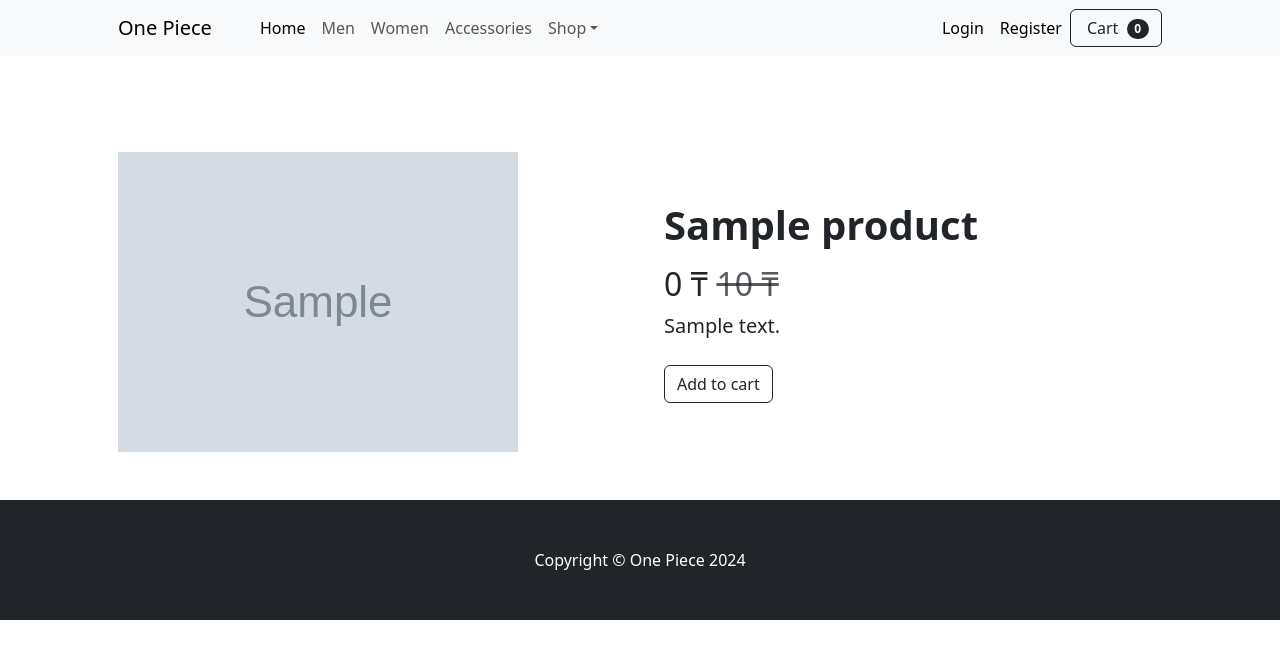
After one commit to rauan06/ecommerce-website, a Django app: template homepages/templates/single.html in a window 1280 px wide. The commit adds this page. Shown: the top 659 px of the page. Run offline with Django 5.2, Linux system fonts and the light colour scheme; the template is opened without the code that fills it: values that come from a table or form of the project are taken from there, others are empty; tables that the repository leaves empty hold one stand-in row (values such as "Sample post"); grey boxes marked "Sample" are stand-in pictures; some libraries are stand-ins or nearby versions.

Commit message:
Decorated Single Page

```diff
--- a/homepages/templates/base.html
+++ b/homepages/templates/base.html
@@ -20,11 +20,11 @@
         <!-- Navigation-->
         <nav class="navbar navb navbar-expand-lg navbar-light bg-light">
             <div class="container px-4 px-lg-5">
-                <a class="navbar-brand" href="#!">One Piece</a>
+                <a class="navbar-brand" href="{% url 'homepages:index' %}">One Piece</a>
                 <button class="navbar-toggler" type="button" data-bs-toggle="collapse" data-bs-target="#navbarSupportedContent" aria-controls="navbarSupportedContent" aria-expanded="false" aria-label="Toggle navigation"><span class="navbar-toggler-icon"></span></button>
                 <div class="collapse navbar-collapse" id="navbarSupportedContent">
                     <ul class="navbar-nav me-auto mb-2 mb-lg-0 ms-lg-4">
-                        <li class="nav-item"><a class="nav-link active" aria-current="page" href="#!">Home</a></li>
+                        <li class="nav-item"><a class="nav-link active" aria-current="page" href="{% url 'homepages:index' %}">Home</a></li>
                         <li class="nav-item"><a class="nav-link" href="#!">Men</a></li>
                         <li class="nav-item"><a class="nav-link" href="#!">Women</a></li>
                         <li class="nav-item"><a class="nav-link" href="#!">Accessories</a></li>
@@ -61,7 +61,7 @@
 
 
 <footer class="py-5 bg-dark">
-    <div class="container"><p class="m-0 text-center text-white">Copyright &copy; Your Website 2023</p></div>
+    <div class="container"><p class="m-0 text-center text-white">Copyright &copy; One Piece  {% now "Y" %}</p></div>
 </footer>
 <!-- Bootstrap core JS-->
 <!-- Core theme JS-->
--- a/homepages/templates/index.html
+++ b/homepages/templates/index.html
@@ -54,7 +54,7 @@
                                 </div>
                                 <!-- Product actions-->
                                 <div class="card-footer p-4 pt-0 border-top-0 bg-transparent">
-                                    <div class="text-center"><a class="btn btn-outline-dark mt-auto" href="#">Add to cart</a></div>
+                                    <div class="text-center"><a class="btn btn-outline-dark mt-auto" href="{% url 'homepages:single' product.id %}">Add to cart</a></div>
                                 </div>
                             </div>
                         </div>
@@ -77,7 +77,7 @@
                             </div>
                             <!-- Product actions-->
                             <div class="card-footer p-4 pt-0 border-top-0 bg-transparent">
-                                <div class="text-center"><a class="btn btn-outline-dark mt-auto" href="#">Add to cart</a></div>
+                                <div class="text-center"><a class="btn btn-outline-dark mt-auto" href="{% url 'homepages:single' product.id %}">Add to cart</a></div>
                             </div>
                         </div>
                     </div>
--- /dev/null
+++ b/homepages/templates/single.html
@@ -0,0 +1,43 @@
+{% extends 'base.html' %}
+{% load static %}
+{% load bootstrap5 %}
+{% load mathfilters %}
+
+{% block content %}
+    <!-- Product details -->
+    <section class="py-5">
+        <div class="container px-4 px-lg-5 mt-5">
+            <div class="row gx-4 gx-lg-5 justify-content-center">
+                <div class="col-lg-6">
+                    <img class="img-fluid" src="../{{ product.image|cut:"homepages/" }}" alt="{{ product.name }}">
+                </div>
+                <div class="col-lg-6 d-flex align-items-center">
+                    <div class="text">
+                        <h1 class="fw-bolder">{{ product.name }}</h1>
+                        <div class="d-flex justify-content-center small text-warning mb-2">
+                            <div class="bi-star-fill"></div>
+                            <div class="bi-star-fill"></div>
+                            <div class="bi-star-fill"></div>
+                            <div class="bi-star-fill"></div>
+                            <div class="bi-star-fill"></div>
+                        </div>
+                        {% if product.discount_set.all %}
+                            {% for discount in product.discount_set.all %}
+                                {% if discount.active %}
+                                    <h2 style="text-center text-lg-start">{{ product.price|mul:discount.discount_percent|intdiv:100 }} &#8376;
+                                        <span class="text-muted text-decoration-line-through">{{ product.price }} &#8376;</span></h2>
+                                {% endif %}
+                            {% endfor %}
+                        {% else %}
+                            <h2>{{ product.price }} &#8376;</h2>
+                        {% endif %}
+                        <p class="lead"> {{ product.desc }}</p>
+                        <div class="mt-4">
+                            <a href="#" class="btn btn-outline-dark">Add to cart</a>
+                        </div>
+                    </div>
+                </div>
+            </div>
+        </div>
+    </section>
+{% endblock content %}
```
